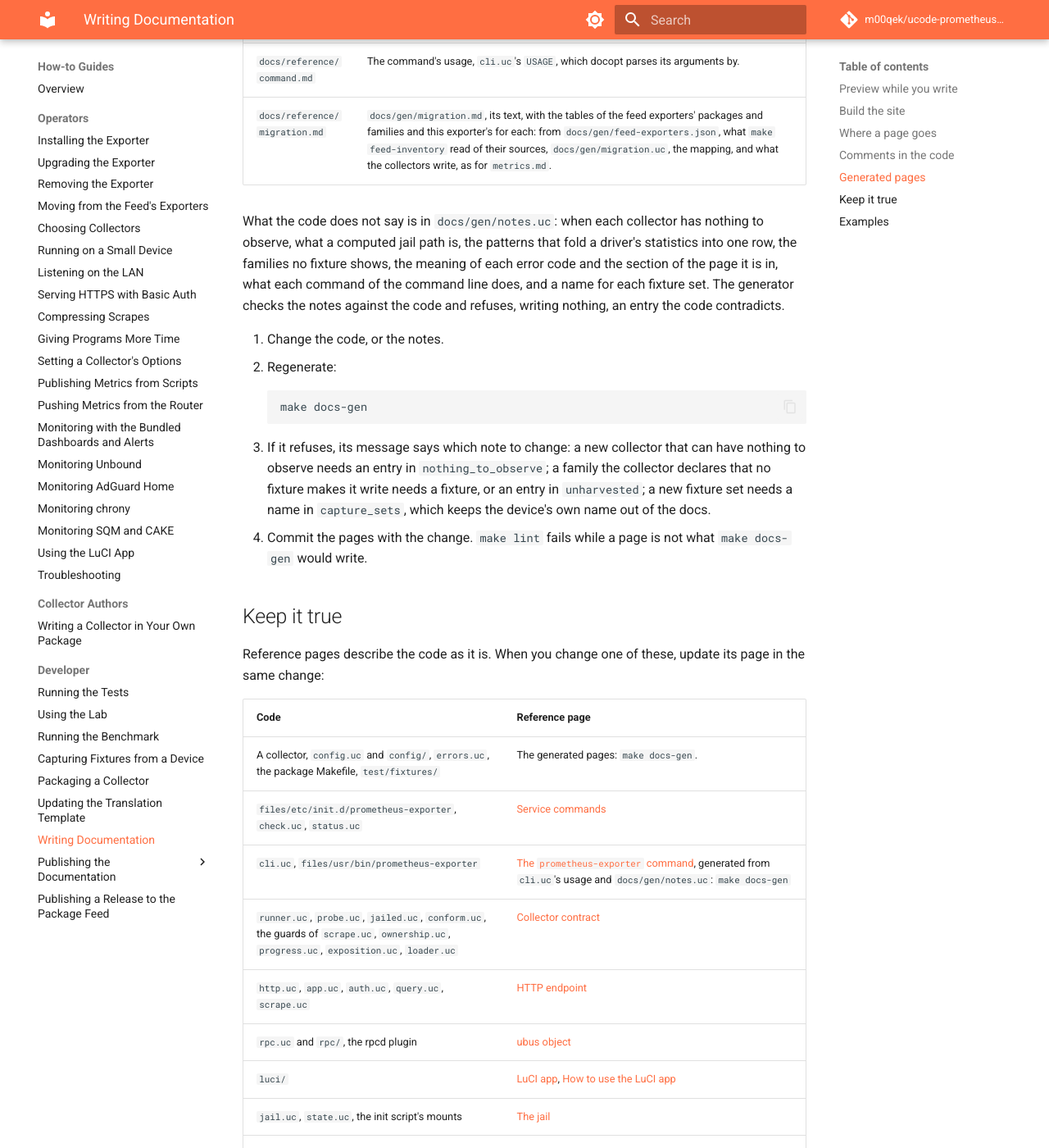
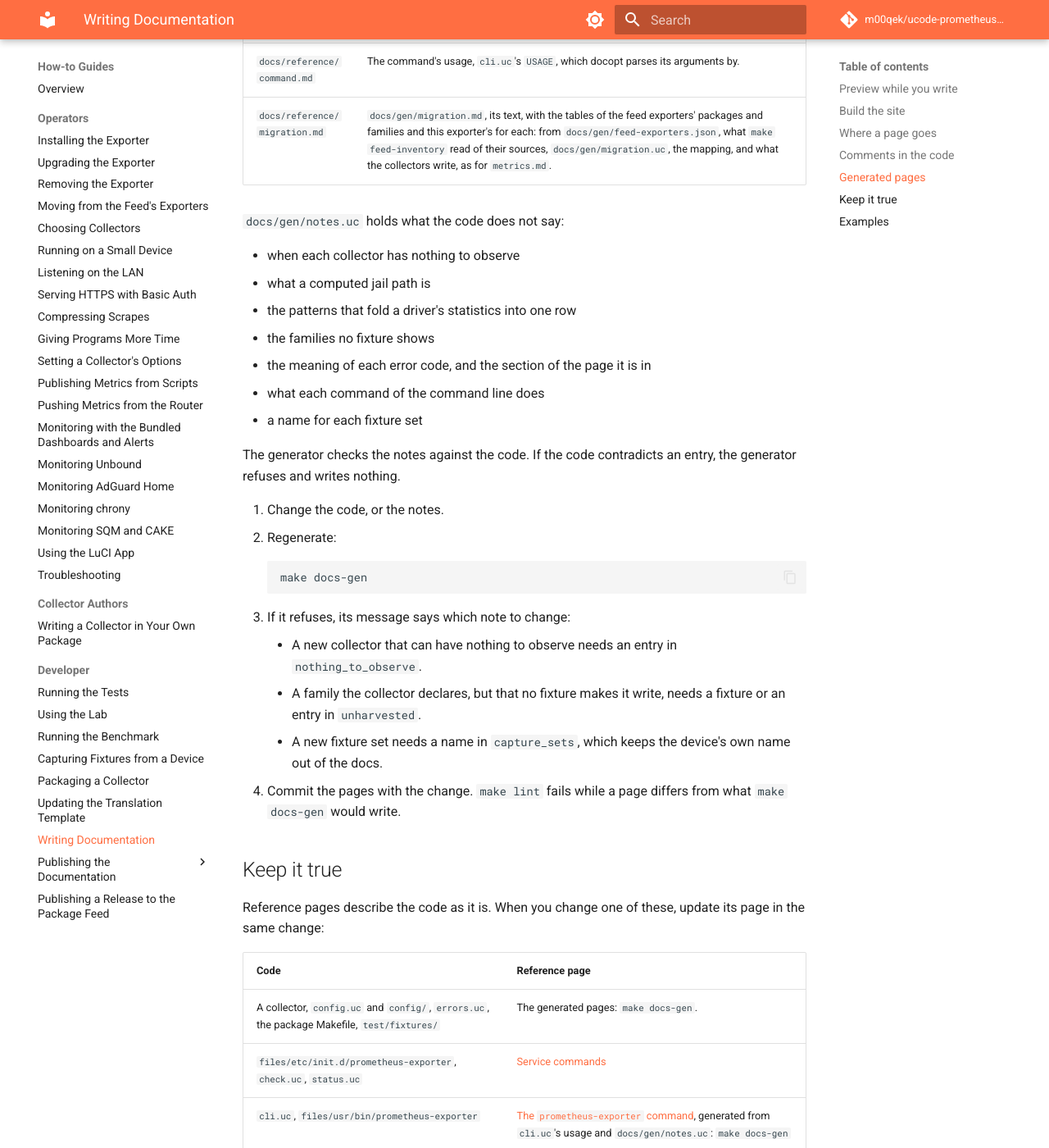
Before and after one commit to m00qek/ucode-prometheus-exporter, an MkDocs documentation site: the page built from docs/how-to/developer/documentation.md, in a window 1280 px wide and 1400 px high, scrolled down 2673 px. Shown: the whole window at 82% size. Built offline with MkDocs 1.6.1 and Material for MkDocs 9.7.7, drawn with Linux system fonts in a browser that asks for light colours; comment, search, counter and statistics services are not loaded; some of the changed text lies outside the part shown.

Commit message:
Rewrite the docs, feed, publishing, testing and translation developer how-tos in shorter, plainer sentences

````diff
--- a/docs/how-to/developer/documentation.md
+++ b/docs/how-to/developer/documentation.md
@@ -18,9 +18,9 @@ Open `http://localhost:8000`. The page reloads when you save a file under `docs/
 make docs
 ```
 
-The site goes to `bin/site/`, and `make -C docs clean` removes it. The build runs `mkdocs build --strict`, so a broken link or any other warning fails it. CI runs the same strict build on pushes and pull requests to `main` that touch the docs, and a second one with the versioned config, `mkdocs.mike.yml` (`make docs-mike` locally).
+The site goes to `bin/site/`, and `make -C docs clean` removes it. The build runs `mkdocs build --strict`, so a broken link or any other warning fails it. On pushes and pull requests to `main` that touch the docs, CI runs the same strict build. It also runs a second one with the versioned config, `mkdocs.mike.yml` (`make docs-mike` locally).
 
-Merging to `main` publishes nothing: the docs go online with the next release. To correct the docs already online, see [How to fix the docs of the released version](fix-released-docs.md); what publishes when is in [Documentation publishing](../../reference/docs-publishing.md).
+Merging to `main` publishes nothing: the docs go online with the next release. To correct the docs already online, see [How to fix the docs of the released version](fix-released-docs.md). [Documentation publishing](../../reference/docs-publishing.md) says what publishes when.
 
 ## Where a page goes
 
@@ -33,9 +33,9 @@ Pick the folder by what the reader is doing, following [Diátaxis](https://diata
 | `reference/` | looking up a fact | Every option of the configuration |
 | `explanation/` | trying to understand why | Nothing to observe |
 
-Keep one type per page and link to the others instead of mixing them. Add every new page to `nav` in `mkdocs.yml` and to the `index.md` of its folder. Link between pages with relative paths, never with the site's URL, so each published version links to itself.
+Keep one type per page, and link to pages of the other types instead of mixing them. Add every new page to `nav` in `mkdocs.yml` and to the `index.md` of its folder. Link between pages with relative paths, never with the site's URL, so each published version links to itself.
 
-The reasoning a reader needs lives in the explanation pages: when a change rests on a new reason, write it there, in the same change.
+The reasoning a reader needs lives in the explanation pages. When a change rests on a new reason, write the reason there, in the same change.
 
 ## Comments in the code
 
@@ -82,7 +82,17 @@ Six reference pages are written from the code by `make docs-gen`, and never by h
 | `docs/reference/command.md` | The command's usage, `cli.uc`'s `USAGE`, which docopt parses its arguments by. |
 | `docs/reference/migration.md` | `docs/gen/migration.md`, its text, with the tables of the feed exporters' packages and families and this exporter's for each: from `docs/gen/feed-exporters.json`, what `make feed-inventory` read of their sources, `docs/gen/migration.uc`, the mapping, and what the collectors write, as for `metrics.md`. |
 
-What the code does not say is in `docs/gen/notes.uc`: when each collector has nothing to observe, what a computed jail path is, the patterns that fold a driver's statistics into one row, the families no fixture shows, the meaning of each error code and the section of the page it is in, what each command of the command line does, and a name for each fixture set. The generator checks the notes against the code and refuses, writing nothing, an entry the code contradicts.
+`docs/gen/notes.uc` holds what the code does not say:
+
+- when each collector has nothing to observe
+- what a computed jail path is
+- the patterns that fold a driver's statistics into one row
+- the families no fixture shows
+- the meaning of each error code, and the section of the page it is in
+- what each command of the command line does
+- a name for each fixture set
+
+The generator checks the notes against the code. If the code contradicts an entry, the generator refuses and writes nothing.
 
 1. Change the code, or the notes.
 2. Regenerate:
@@ -91,8 +101,11 @@ What the code does not say is in `docs/gen/notes.uc`: when each collector has no
     make docs-gen
     ```
 
-3. If it refuses, its message says which note to change: a new collector that can have nothing to observe needs an entry in `nothing_to_observe`; a family the collector declares that no fixture makes it write needs a fixture, or an entry in `unharvested`; a new fixture set needs a name in `capture_sets`, which keeps the device's own name out of the docs.
-4. Commit the pages with the change. `make lint` fails while a page is not what `make docs-gen` would write.
+3. If it refuses, its message says which note to change:
+    - A new collector that can have nothing to observe needs an entry in `nothing_to_observe`.
+    - A family the collector declares, but that no fixture makes it write, needs a fixture or an entry in `unharvested`.
+    - A new fixture set needs a name in `capture_sets`, which keeps the device's own name out of the docs.
+4. Commit the pages with the change. `make lint` fails while a page differs from what `make docs-gen` would write.
 
 ## Keep it true
 
@@ -121,5 +134,5 @@ Reference pages describe the code as it is. When you change one of these, update
 ## Examples
 
 - Use generic names (router, ap) and documentation addresses: `192.0.2.0/24`, `198.51.100.0/24` and `203.0.113.0/24` for IPv4, `2001:db8::/32` for IPv6. Never paste a real device's name, MAC address, SSID, key or public address.
-- Output captured from the lab is the exception: paste it as it is. Its addresses are docker's and disposable.
+- Output captured from the lab is the exception: paste it as it is. Its addresses are docker's, and disposable.
 - Use Mermaid in a fenced block with the `mermaid` language, only where a picture explains more than a paragraph.
````
Also changed, not shown: docs/how-to/developer/publish-to-feed.md (+11 -6 lines), docs/how-to/developer/republish-docs.md (+3 -3 lines), docs/how-to/developer/setup-docs-publishing.md (+4 -4 lines), docs/how-to/developer/testing.md (+10 -10 lines), docs/how-to/developer/translations.md (+3 -3 lines).
